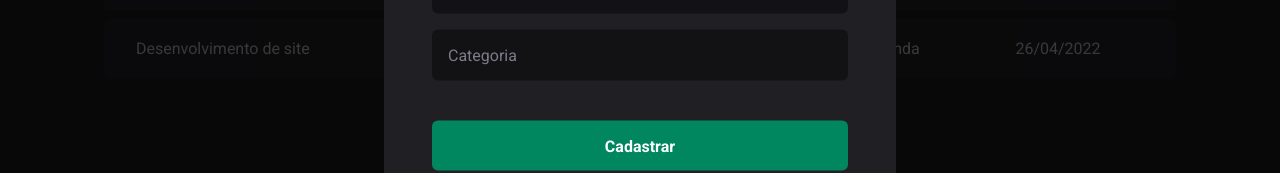
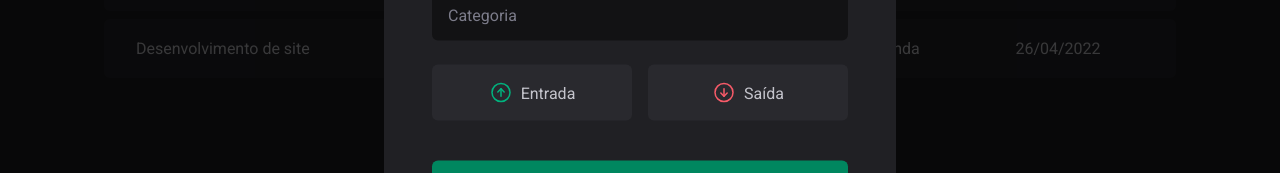
Before and after one commit to moisesnetouou/dt-money, a React (Vite) app: page / in a window 1280 px wide. Both pictures are taken after a click on the button "Nova transação". Shown: the part 397-570 px from the top of the page. Built offline with nearby package versions, Linux system fonts and the light colour scheme.

Commit message:
feat: input and output buttons

```diff
--- a/src/components/NewTransactionModal/index.tsx
+++ b/src/components/NewTransactionModal/index.tsx
@@ -1,7 +1,13 @@
 import * as Dialog from '@radix-ui/react-dialog'
-import { X } from 'phosphor-react'
+import { X, ArrowCircleUp, ArrowCircleDown } from 'phosphor-react'
 
-import { CloseButton, Content, Overlay } from './styles'
+import {
+  CloseButton,
+  Content,
+  Overlay,
+  TransactionType,
+  TransactionTypeButton,
+} from './styles'
 
 export function NewTransactionModal() {
   return (
@@ -18,6 +24,17 @@ export function NewTransactionModal() {
           <input type="number" placeholder="Preço" required />
           <input type="text" placeholder="Categoria" required />
 
+          <TransactionType>
+            <TransactionTypeButton variant="income">
+              <ArrowCircleUp size={24} />
+              Entrada
+            </TransactionTypeButton>
+            <TransactionTypeButton variant="outcome">
+              <ArrowCircleDown size={24} />
+              Saída
+            </TransactionTypeButton>
+          </TransactionType>
+
           <button type="submit">Cadastrar</button>
         </form>
       </Content>
--- a/src/components/NewTransactionModal/styles.ts
+++ b/src/components/NewTransactionModal/styles.ts
@@ -1,3 +1,4 @@
+/* eslint-disable prettier/prettier */
 import styled from 'styled-components'
 import * as Dialog from '@radix-ui/react-dialog'
 
@@ -68,3 +69,34 @@ export const CloseButton = styled(Dialog.Close)`
   cursor: pointer;
   color: ${(props) => props.theme['gray-500']};
 `
+
+export const TransactionType = styled.div`
+  display: grid;
+  grid-template-columns: repeat(2, 1fr);
+  gap: 1rem;
+  margin-top: 0.5rem;
+`
+
+interface TransactionTypeButtonProps {
+  variant: 'income' | 'outcome'
+}
+
+export const TransactionTypeButton = styled.button<TransactionTypeButtonProps>`
+  background: ${(props) => props.theme['gray-700']};
+  padding: 1rem;
+  display: flex;
+  align-items: center;
+  justify-content: center;
+  gap: 0.5rem;
+  border-radius: 6px;
+  cursor: pointer;
+  border: 0;
+  color: ${(props) => props.theme['gray-300']};
+
+  svg {
+    color: ${(props) =>
+    props.variant === 'income'
+      ? props.theme['green-300']
+      : props.theme['red-300']};
+  }
+`
```
